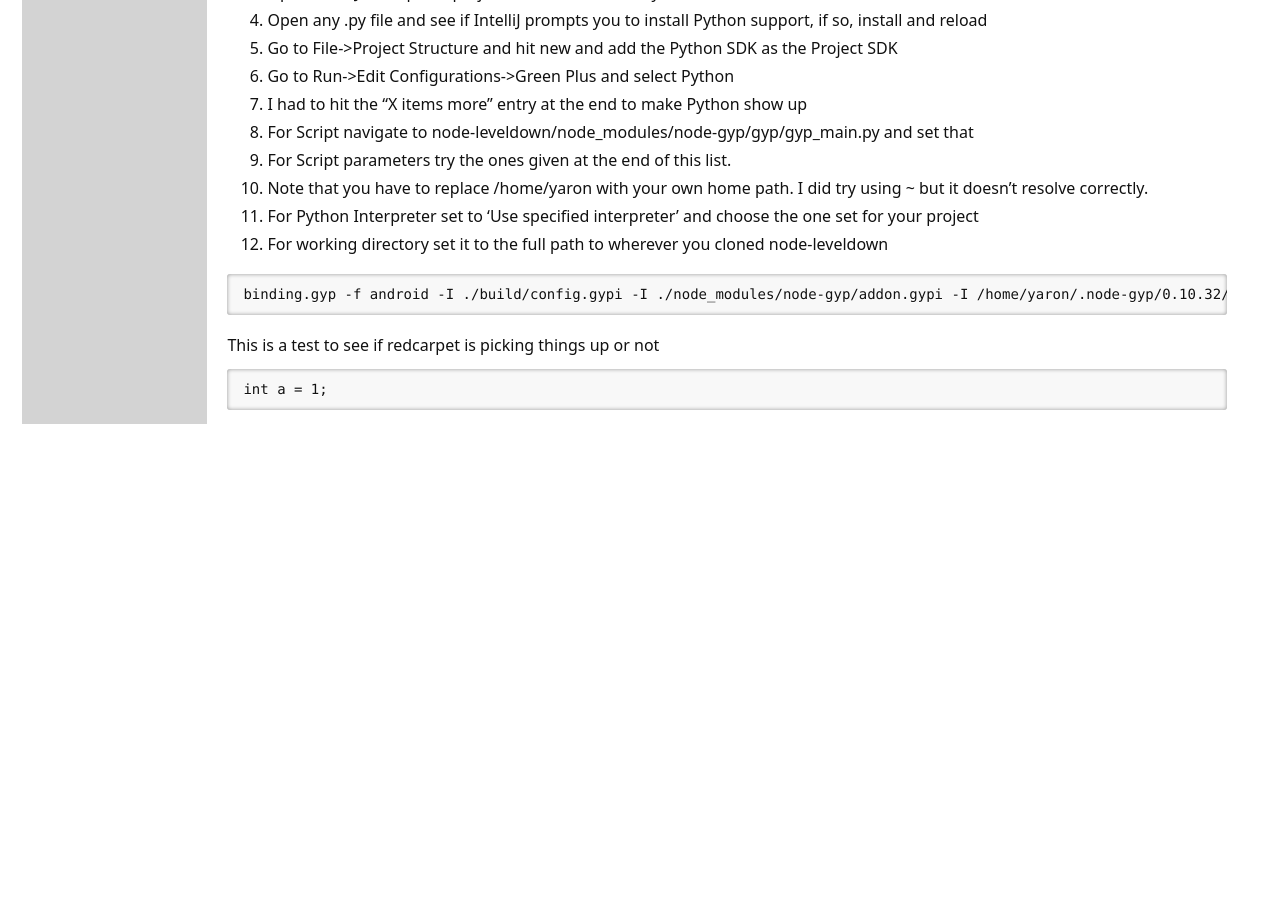
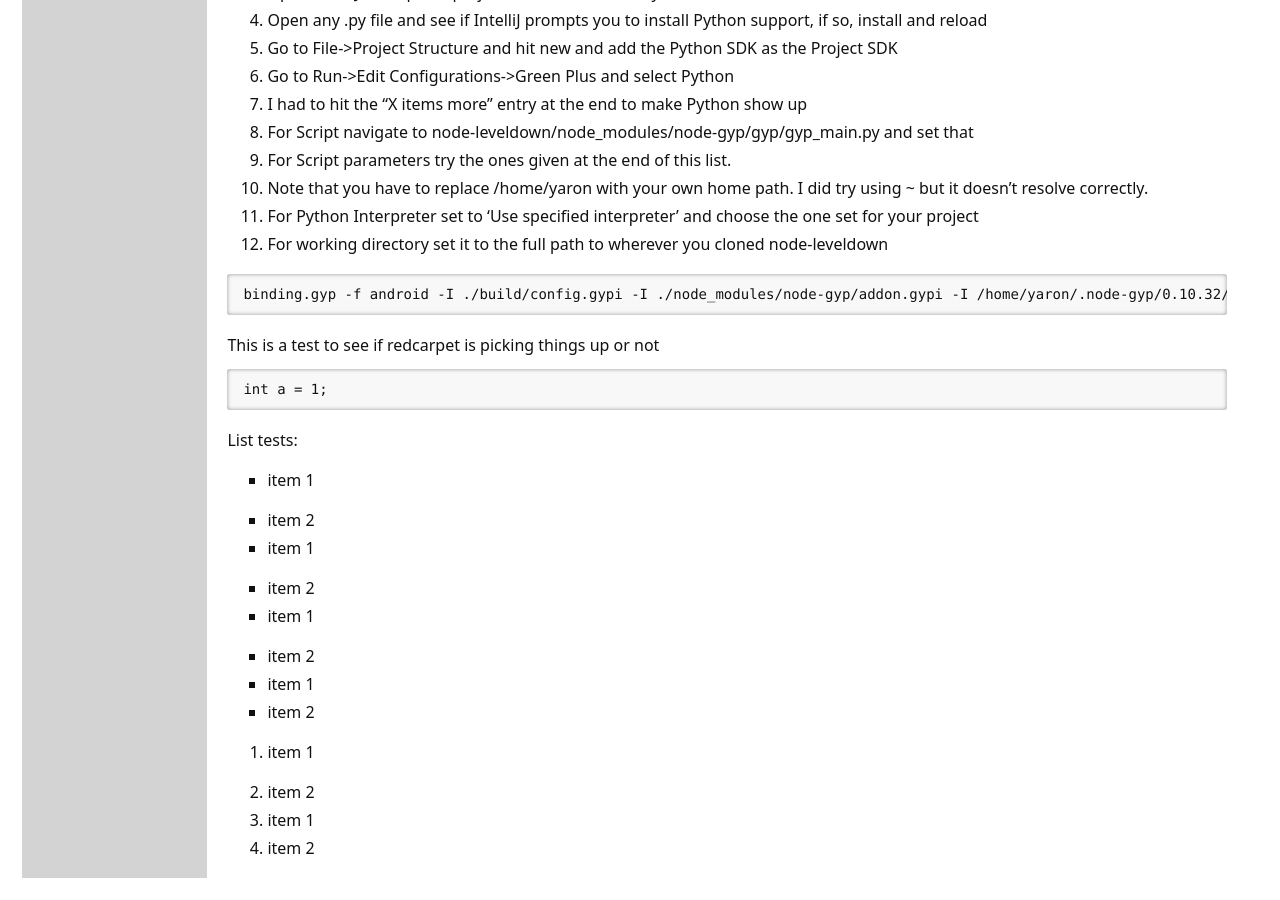
Before and after one commit to thaliproject/thali, a Jekyll site: the page built from NotesOnNodeGypForAndroid.md, in a window 1280 px wide and 900 px high, scrolled down 1700 px. Built offline with Jekyll 4.4.1, drawn with Linux system fonts in a browser that asks for light colours; Markdown is read by kramdown in place of the engine named in the settings; before the commit the page ends 2146 px from its top, so only the background shows below that.

Commit message:
Update NotesOnNodeGypForAndroid.md
More tests

````diff
--- a/NotesOnNodeGypForAndroid.md
+++ b/NotesOnNodeGypForAndroid.md
@@ -63,3 +63,23 @@ This is a test to see if redcarpet is picking things up or not
 ```Java
 int a = 1;
 ```
+
+List tests:
+
+- item 1
+- item 2
+
+ - item 1
+ - item 2
+
+* item 1
+* item 2
+
+ * item 1
+ * item 2
+
+1. item 1
+2. item 2
+
+ 1. item 1
+ 2. item 2
````
